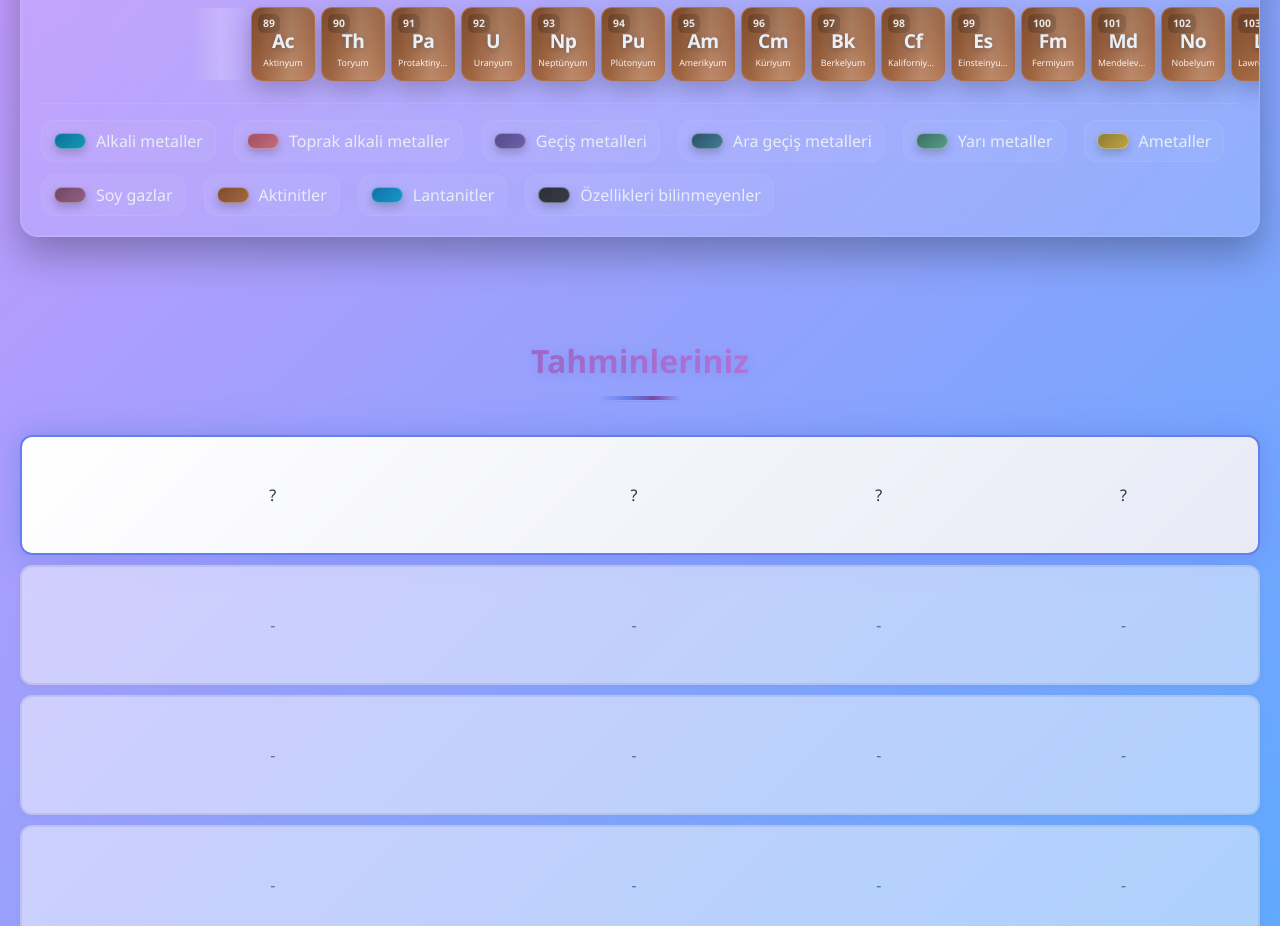
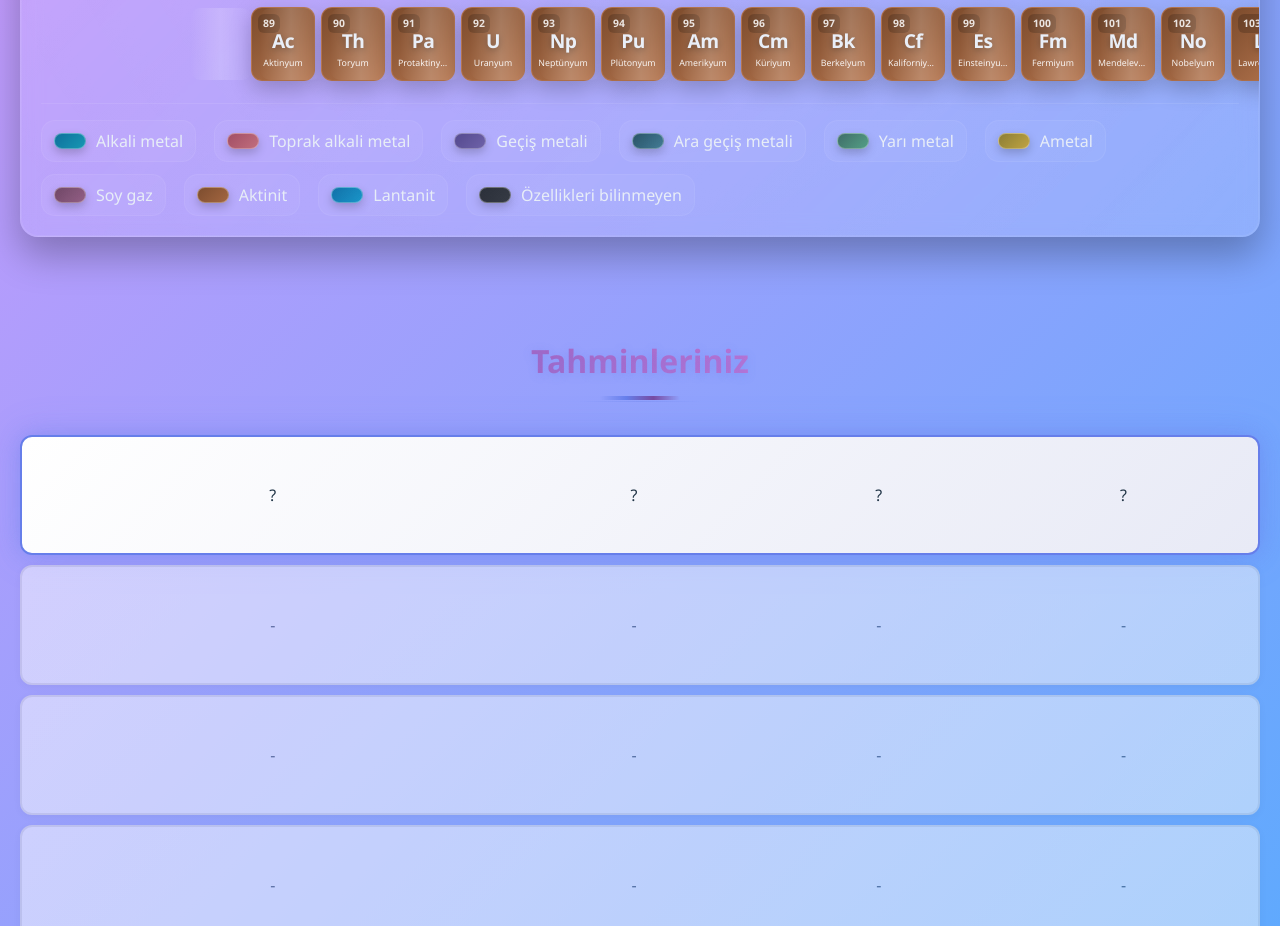
Before and after one commit to EceSol/React_Chemle_Chemistry_Game, a React (Vite) app in the folder chemle_client/: page / in a window 1280 px wide. Shown: the part 1180-2106 px from the top of the page. Built offline with nearby package versions, Linux system fonts and the light colour scheme.

Commit message:
optimizasyon

```diff
--- a/chemle_client/src/components/Chemle.jsx
+++ b/chemle_client/src/components/Chemle.jsx
@@ -9,7 +9,6 @@ const MAX_GUESSES = 6;
 function Chemle() {
   const [targetElement, setTargetElement] = useState(null);
   const [guesses, setGuesses] = useState([]);
-  const [currentGuess, setCurrentGuess] = useState(null);
   const [gameWon, setGameWon] = useState(false);
   const [gameOver, setGameOver] = useState(false);
   const guessRowRefs = useRef([]);
@@ -35,8 +34,6 @@ function Chemle() {
         setGameOver(true);
       }
 
-      setCurrentGuess(null);
-
       // Smooth scroll to the specific guess row
       setTimeout(() => {
         const guessIndex = newGuesses.length - 1;
@@ -56,7 +53,6 @@ function Chemle() {
     const todayElement = getTodayElement();
     setTargetElement(todayElement);
     setGuesses([]);
-    setCurrentGuess(null);
     setGameWon(false);
     setGameOver(false);
   };
--- a/chemle_client/src/components/GuessRow.jsx
+++ b/chemle_client/src/components/GuessRow.jsx
@@ -25,36 +25,7 @@ const GuessRow = forwardRef(function GuessRow({ guess, isActive }, ref) {
   }
 
   const { element, comparison } = guess;
-  const typeLabel = element.hintType || element.type;
-
-  const formatTypeLabel = (value = '') => {
-    const normalized = value
-      .replace(/Ã§/gi, 'ç')
-      .replace(/Ã¼/gi, 'ü')
-      .replace(/Ã¶/gi, 'ö')
-      .replace(/Ã±/gi, 'n')
-      .replace(/yarŽñ/gi, 'yarı');
-
-    const map = {
-      'soy-gaz': 'soygaz',
-      'yarı-metal': 'yarı metal',
-      'toprak-alkali': 'toprak alkali',
-      'gecis-metali': 'geçiş metali',
-      'gecis metal': 'geçiş metali',
-      'ara-gecis-metali': 'ara geçiş metali',
-      'ara gecis metali': 'ara geçiş metali',
-      'ametal': 'ametal',
-      'alkali': 'alkali',
-      'lantanit': 'lantanit',
-      'aktinit': 'aktinit',
-      'belirsiz': 'belirsiz',
-    };
-
-    const key = normalized.toLowerCase();
-    if (map[key]) return map[key];
-
-    return normalized.replace(/-/g, ' ').trim();
-  };
+  const typeLabel = element.familyLabel || element.hintType || element.type || '';
 
   const getGroupIcon = () => {
     switch (comparison.group) {
@@ -83,20 +54,10 @@ const GuessRow = forwardRef(function GuessRow({ guess, isActive }, ref) {
   };
 
   const getTypeIcon = () => {
-    return comparison.type === 'correct' ? '✓' : '✕';
+    return comparison.type === 'correct' ? '✓' : '✗';
   };
 
-  const getGroupClass = () => {
-    return `hint-cell ${comparison.group}`;
-  };
-
-  const getPeriodClass = () => {
-    return `hint-cell ${comparison.period}`;
-  };
-
-  const getTypeClass = () => {
-    return `hint-cell ${comparison.type}`;
-  };
+  const getHintClass = (value) => `hint-cell ${value}`;
 
   return (
     <div className="guess-row" ref={ref}>
@@ -104,19 +65,19 @@ const GuessRow = forwardRef(function GuessRow({ guess, isActive }, ref) {
         <div className="element-symbol-large">{element.symbol}</div>
         <div className="element-name-small">{element.name}</div>
       </div>
-      <div className={getGroupClass()}>
+      <div className={getHintClass(comparison.group)}>
         <div className="hint-label">Grup</div>
         <div className="hint-value">{element.group}</div>
         <div className="hint-icon">{getGroupIcon()}</div>
       </div>
-      <div className={getPeriodClass()}>
+      <div className={getHintClass(comparison.period)}>
         <div className="hint-label">Periyot</div>
         <div className="hint-value">{element.period}</div>
         <div className="hint-icon">{getPeriodIcon()}</div>
       </div>
-      <div className={getTypeClass()}>
+      <div className={getHintClass(comparison.type)}>
         <div className="hint-label">Tür</div>
-        <div className="hint-value">{formatTypeLabel(typeLabel)}</div>
+        <div className="hint-value">{typeLabel}</div>
         <div className="hint-icon">{getTypeIcon()}</div>
       </div>
     </div>
--- a/chemle_client/src/components/PeriodicTable.jsx
+++ b/chemle_client/src/components/PeriodicTable.jsx
@@ -1,19 +1,19 @@
 import React, { useMemo, useCallback } from 'react';
-import { elements } from '../data/elements';
+import { elementsByAtomicNumber, elementsByPosition, elementsBySymbol, getFamilyLabel } from '../data/elements';
 import './PeriodicTable.css';
 
 const LEGEND_ITEMS = [
-  { key: 'alkali', label: 'Alkali metaller' },
-  { key: 'toprak-alkali', label: 'Toprak alkali metaller' },
-  { key: 'gecis-metali', label: 'Geçiş metalleri' },
-  { key: 'ara-gecis-metali', label: 'Ara geçiş metalleri' },
-  { key: 'yari-metal', label: 'Yarı metaller' },
-  { key: 'ametal', label: 'Ametaller' },
-  { key: 'soy-gaz', label: 'Soy gazlar' },
-  { key: 'aktinit', label: 'Aktinitler' },
-  { key: 'lantanit', label: 'Lantanitler' },
-  { key: 'belirsiz', label: 'Özellikleri bilinmeyenler' },
-];
+  'alkali',
+  'toprak-alkali',
+  'gecis-metali',
+  'ara-gecis-metali',
+  'yari-metal',
+  'ametal',
+  'soy-gaz',
+  'aktinit',
+  'lantanit',
+  'belirsiz'
+].map((key) => ({ key, label: getFamilyLabel(key) || key }));
 
 const slugify = (value = '') =>
   value
@@ -23,39 +23,31 @@ const slugify = (value = '') =>
     .replace(/(^-|-$)+/g, '');
 
 function PeriodicTable({ onElementSelect, disabledElements = [] }) {
-  // build lookups and table structure once (memoized) to avoid repeated .find calls
+  // Build table structure once (memoized) to avoid repeated lookups during renders
   const tableStructure = useMemo(() => {
     const table = [];
-    const posMap = new Map();
-    const atomicMap = new Map();
-
-    elements.forEach((e) => {
-      posMap.set(`${e.period}-${e.group}`, e);
-      atomicMap.set(e.atomicNumber, e);
-      atomicMap.set(e.symbol, e);
-    });
 
     for (let period = 1; period <= 7; period++) {
       const row = [];
 
       if (period === 1) {
-        row.push({ element: posMap.get('1-1') || elements.find((e) => e.symbol === 'H'), col: 1 });
+        row.push({ element: elementsByPosition.get('1-1') || elementsBySymbol.get('H'), col: 1 });
         for (let i = 2; i <= 17; i++) {
           row.push({ element: null, col: i });
         }
-        row.push({ element: posMap.get('1-18') || elements.find((e) => e.symbol === 'He'), col: 18 });
+        row.push({ element: elementsByPosition.get('1-18') || elementsBySymbol.get('He'), col: 18 });
       } else if (period === 2 || period === 3 || period === 4 || period === 5) {
         for (let group = 1; group <= 18; group++) {
-          const element = posMap.get(`${period}-${group}`) || null;
+          const element = elementsByPosition.get(`${period}-${group}`) || null;
           row.push({ element, col: group });
         }
       } else if (period === 6 || period === 7) {
         const specialSymbol = period === 6 ? 'La' : 'Ac';
         for (let group = 1; group <= 18; group++) {
           if (group === 3) {
-            row.push({ element: atomicMap.get(specialSymbol) || null, col: group });
+            row.push({ element: elementsBySymbol.get(specialSymbol) || null, col: group });
           } else {
-            const element = posMap.get(`${period}-${group}`) || null;
+            const element = elementsByPosition.get(`${period}-${group}`) || null;
             row.push({ element, col: group });
           }
         }
@@ -64,10 +56,10 @@ function PeriodicTable({ onElementSelect, disabledElements = [] }) {
       table.push({ period, cells: row });
     }
 
-    return { table, atomicMap };
+    return { table };
   }, []);
 
-  const { table: memoTable, atomicMap } = tableStructure;
+  const { table: memoTable } = tableStructure;
 
   const getElementTypeClass = useCallback((element) => {
     if (!element) return '';
@@ -97,12 +89,12 @@ function PeriodicTable({ onElementSelect, disabledElements = [] }) {
       if (!cell) return;
       const symbol = cell.dataset && cell.dataset.symbol;
       const atomic = cell.dataset && cell.dataset.atomic;
-      const element = symbol ? atomicMap.get(symbol) || atomicMap.get(Number(atomic)) : null;
+      const element = symbol ? elementsBySymbol.get(symbol) || elementsByAtomicNumber.get(Number(atomic)) : null;
       if (element && !isDisabled(element) && onElementSelect) {
         onElementSelect(element);
       }
     },
-    [atomicMap, isDisabled, onElementSelect]
+    [isDisabled, onElementSelect]
   );
 
   const renderSeriesRow = useCallback(
@@ -114,7 +106,7 @@ function PeriodicTable({ onElementSelect, disabledElements = [] }) {
             <div key={`${label}-offset-${offset}`} className="periodic-cell empty spacer" aria-hidden="true"></div>
           ))}
           {atomicRange.map((atomicNum) => {
-            const element = atomicMap.get(atomicNum) || null;
+            const element = elementsByAtomicNumber.get(atomicNum) || null;
             const disabled = isDisabled(element);
             return (
               <div
@@ -122,7 +114,7 @@ function PeriodicTable({ onElementSelect, disabledElements = [] }) {
                 className={`periodic-cell ${getElementTypeClass(element)} ${disabled ? 'disabled selected' : ''}`}
                 data-atomic={element ? element.atomicNumber : ''}
                 data-symbol={element ? element.symbol : ''}
-                title={element ? `${element.name} (${element.symbol}) - ${element.family || element.type}` : ''}
+                title={element ? `${element.name} (${element.symbol}) - ${element.familyLabel || element.family || element.type}` : ''}
               >
                 {element && (
                   <>
@@ -137,7 +129,7 @@ function PeriodicTable({ onElementSelect, disabledElements = [] }) {
         </div>
       </div>
     ),
-    [atomicMap, getElementTypeClass, isDisabled]
+    [getElementTypeClass, isDisabled]
   );
 
   return (
@@ -157,7 +149,7 @@ function PeriodicTable({ onElementSelect, disabledElements = [] }) {
                   }`}
                   data-symbol={element ? element.symbol : ''}
                   data-atomic={element ? element.atomicNumber : ''}
-                  title={element ? `${element.name} (${element.symbol}) - ${element.family || element.type}` : ''}
+                  title={element ? `${element.name} (${element.symbol}) - ${element.familyLabel || element.family || element.type}` : ''}
                 >
                   {element && (
                     <>
--- a/chemle_client/src/data/elements.js
+++ b/chemle_client/src/data/elements.js
@@ -149,6 +149,20 @@ const lanthanides = new Set(['La', 'Ce', 'Pr', 'Nd', 'Pm', 'Sm', 'Eu', 'Gd', 'Tb
 const actinides = new Set(['Ac', 'Th', 'Pa', 'U', 'Np', 'Pu', 'Am', 'Cm', 'Bk', 'Cf', 'Es', 'Fm', 'Md', 'No', 'Lr']);
 const unknownProps = new Set(['Mt', 'Ds', 'Rg', 'Cn', 'Nh', 'Fl', 'Mc', 'Lv', 'Ts']);
 
+// Canonical display labels for element families (used across components)
+const FAMILY_LABELS = Object.freeze({
+  alkali: 'Alkali metal',
+  'toprak-alkali': 'Toprak alkali metal',
+  'gecis-metali': 'Geçiş metali',
+  'ara-gecis-metali': 'Ara geçiş metali',
+  'yari-metal': 'Yarı metal',
+  ametal: 'Ametal',
+  'soy-gaz': 'Soy gaz',
+  aktinit: 'Aktinit',
+  lantanit: 'Lantanit',
+  belirsiz: 'Özellikleri bilinmeyen'
+});
+
 function determineFamily(element) {
   const symbol = element.symbol;
 
@@ -166,12 +180,24 @@ function determineFamily(element) {
   return 'gecis-metali';
 }
 
-export const elements = baseElements.map((element) => ({
-  ...element,
-  family: determineFamily(element),
-  // hintType will be used for comparisons and UI hints (more granular than legacy type)
-  hintType: determineFamily(element) || element.type
-}));
+export const elements = baseElements.map((element) => {
+  const family = determineFamily(element);
+  const hintType = family || element.type;
+  return {
+    ...element,
+    family,
+    hintType,
+    familyLabel: FAMILY_LABELS[family] || element.type || ''
+  };
+});
+
+export const elementsBySymbol = new Map(elements.map((e) => [e.symbol, e]));
+export const elementsByAtomicNumber = new Map(elements.map((e) => [e.atomicNumber, e]));
+export const elementsByPosition = new Map(elements.map((e) => [`${e.period}-${e.group}`, e]));
+
+export function getFamilyLabel(family) {
+  return FAMILY_LABELS[family] || family || '';
+}
 
 
 // Günün elementini seç (tarih bazlı)
```
